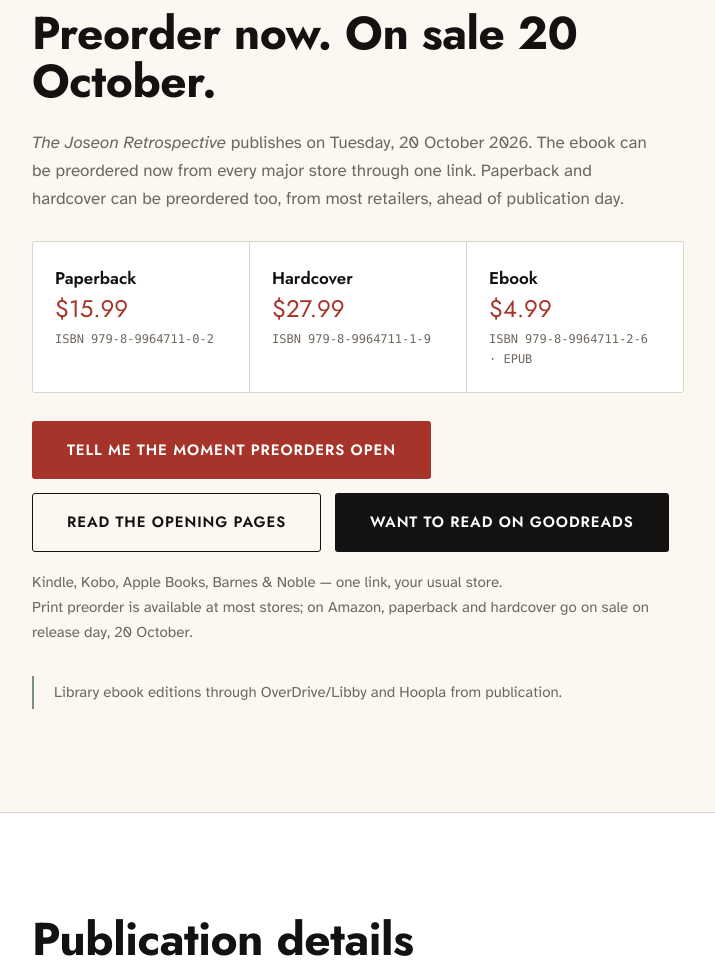
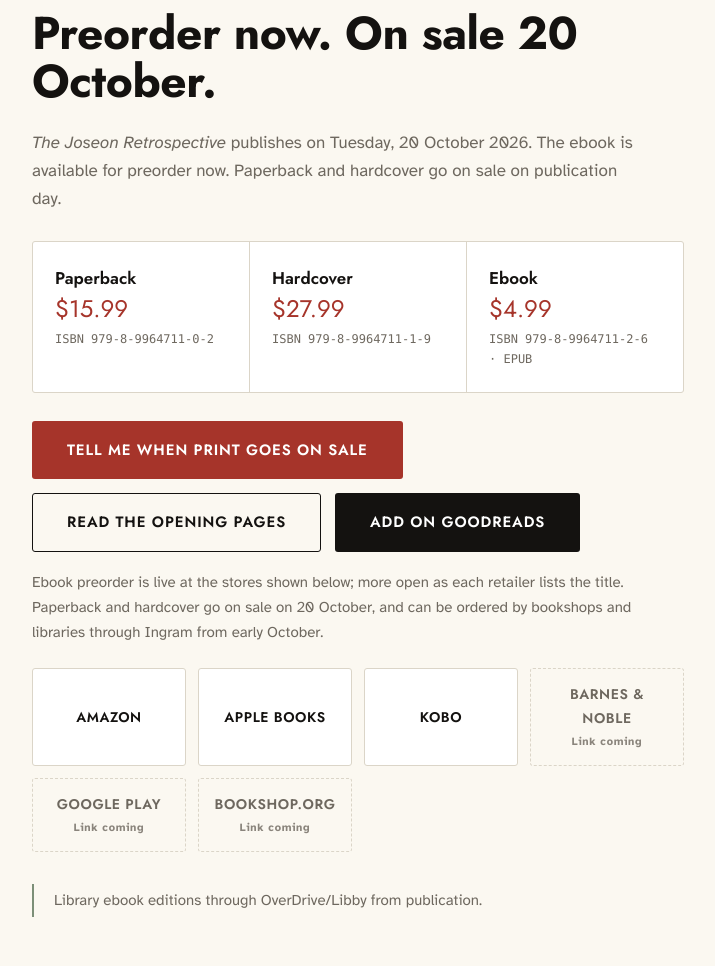
Before and after one commit to jennmccarthyartist/J.McCarthyBooks-test-website, a plain HTML site: page the-joseon-retrospective.html in a window 1280 px wide. Shown: the part 2381-3347 px from the top of the page, without its empty margins (282-997 px from the left). Drawn offline with Linux system fonts and the light colour scheme.

Commit message:
Correct buy-section copy; add retailer grid to book page
Replace the buy-section prose that promised a single universal ebook
link before books2readUrl is set, and mount the shared retailer grid
(<div data-retailers>) on the book page between the microcopy and the
trade note, matching /series and /book-clubs. Drop Hoopla from the
library line. Rename the Goodreads CTA to "Add on Goodreads" and the
ebook CTA fallback to "Tell me when print goes on sale", updating the
matching strings in main.js and the comments that document them.

Co-Authored-By: Claude Opus 5 (1M context) <noreply@anthropic.com>

```diff
--- a/main.js
+++ b/main.js
@@ -98,7 +98,7 @@
      BOOK PAGE — ebook preorder button (Books2Read universal link)
      Two states, driven by cfg.joseon.books2readUrl:
        set   → "Preorder the ebook · $4.99" → the link
-       empty → "Tell me the moment preorders open" → newsletter
+       empty → "Tell me when print goes on sale" → newsletter
      Also reveals the "Read the opening pages" button only once the
      /excerpt page exists (cfg.joseon.excerptLive).
      ============================================================ */
@@ -111,7 +111,7 @@
       a.setAttribute('target', '_blank');
     } else {
       a.href = '/the-file';
-      a.textContent = 'Tell me the moment preorders open';
+      a.textContent = 'Tell me when print goes on sale';
       a.removeAttribute('target');
     }
   });
@@ -121,7 +121,7 @@
     if (excerptLive) { el.setAttribute('href', '/excerpt'); }
   });
 
-  /* Goodreads "Want to Read" buttons — shown only once the book's
+  /* Goodreads "Add on Goodreads" buttons — shown only once the book's
      Goodreads URL is set in retailers.js. */
   var grUrl = (cfg.joseon && cfg.joseon.goodreadsBookUrl) || '';
   document.querySelectorAll('[data-goodreads]').forEach(function (el) {
--- a/retailers.js
+++ b/retailers.js
@@ -30,7 +30,7 @@ window.SITE_CONFIG = {
 
     /* THE EBOOK PREORDER LINK (Books2Read universal link).
        Paste it here and the book page's primary button flips from
-       "Tell me the moment preorders open" (→ newsletter) to
+       "Tell me when print goes on sale" (→ newsletter) to
        "Preorder the ebook · $4.99" (→ this URL). One-line change. */
     books2readUrl: "",
 
@@ -40,7 +40,7 @@ window.SITE_CONFIG = {
     excerptLive: true,
 
     /* The book's Goodreads page (not the author page). Paste it here
-       and the "Want to Read" buttons appear on the book page and the
+       and the "Add on Goodreads" buttons appear on the book page and the
        excerpt; leave empty and they stay hidden. Goodreads emails
        every shelver on release day, so this matters at launch. */
     goodreadsBookUrl: "https://www.goodreads.com/book/show/257244436-the-joseon-retrospective",
--- a/styles.css
+++ b/styles.css
@@ -205,7 +205,7 @@ section { padding: clamp(56px, 8vw, 104px) 0; }
 .btn--primary:hover { background: var(--cinnabar-soft); }
 .btn--secondary { background: var(--jade); color: var(--ink); }
 .btn--secondary:hover { filter: brightness(1.08); }
-/* House-styled Goodreads "Want to Read" button — ink, never the stock
+/* House-styled Goodreads "Add on Goodreads" button — ink, never the stock
    Goodreads green widget (§9). */
 .btn--ink { background: var(--ink); color: #fff; }
 .btn--ink:hover { background: var(--ink-2); }
--- a/the-joseon-retrospective.html
+++ b/the-joseon-retrospective.html
@@ -201,7 +201,7 @@
       <div class="wrap wrap--narrow">
         <p class="buy-eyebrow">Formats &amp; editions</p>
         <h2>Preorder now. On sale 20 October.</h2>
-        <p class="buy-intro"><em>The Joseon Retrospective</em> publishes on Tuesday, 20 October 2026. The ebook can be preordered now from every major store through one link. Paperback and hardcover can be preordered too, from most retailers, ahead of publication day.</p>
+        <p class="buy-intro"><em>The Joseon Retrospective</em> publishes on Tuesday, 20 October 2026. The ebook is available for preorder now. Paperback and hardcover go on sale on publication day.</p>
 
         <div class="format-cards">
           <div class="format-card">
@@ -223,23 +223,25 @@
 
         <div class="btn-row">
           <!-- Two-state, driven by cfg.joseon.books2readUrl in retailers.js.
-               Default: "Tell me the moment preorders open" → /the-file.
+               Default: "Tell me when print goes on sale" → /the-file.
                With a link: "Preorder the ebook · $4.99" → Books2Read. -->
-          <a class="btn btn--primary btn--lg" data-preorder-ebook href="/the-file">Tell me the moment preorders open</a>
+          <a class="btn btn--primary btn--lg" data-preorder-ebook href="/the-file">Tell me when print goes on sale</a>
           <!-- Hidden until the /excerpt page ships (§4); flip cfg.joseon.excerptLive.
                href stays "#" until then so the live HTML holds no dead /excerpt link. -->
           <a class="btn btn--ghost btn--lg" data-when="excerpt" href="#" hidden>Read the opening pages</a>
           <!-- Shown once cfg.joseon.goodreadsBookUrl is set (§9). -->
-          <a class="btn btn--ink btn--lg" data-goodreads href="#" hidden>Want to Read on Goodreads</a>
+          <a class="btn btn--ink btn--lg" data-goodreads href="#" hidden>Add on Goodreads</a>
         </div>
 
         <p class="buy-microcopy">
-          <span>Kindle, Kobo, Apple Books, Barnes &amp; Noble &mdash; one link, your usual store.</span>
-          <span>Print preorder is available at most stores; on Amazon, paperback and hardcover go on sale on release day, 20 October.</span>
+          <span>Ebook preorder is live at the stores shown below; more open as each retailer lists the title.</span>
+          <span>Paperback and hardcover go on sale on 20 October, and can be ordered by bookshops and libraries through Ingram from early October.</span>
         </p>
 
+        <div class="retailers mt-2" data-retailers></div>
+
         <div class="trade-note">
-          <p>Library ebook editions through OverDrive/Libby and Hoopla from publication.</p>
+          <p>Library ebook editions through OverDrive/Libby from publication.</p>
         </div>
       </div>
     </section>
```
Also changed, not shown: excerpt.html (+1 -1 lines).
